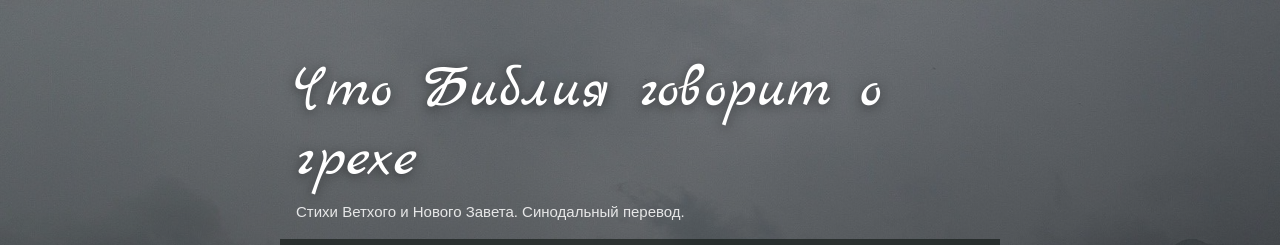
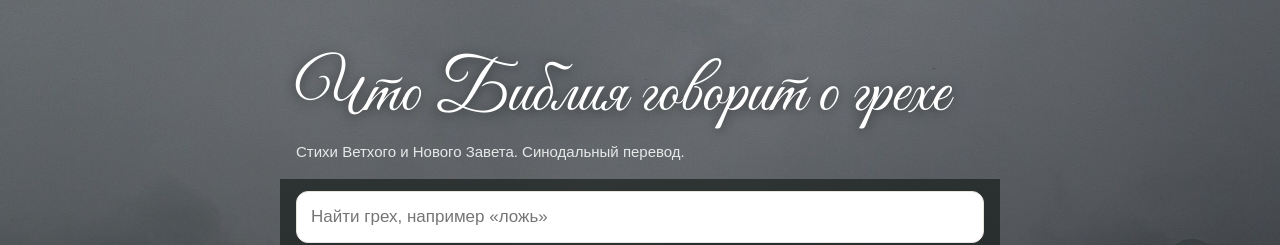
Before and after one commit to michhall2008-sketch/Bible-grehi, a plain HTML site: page index.html in a window 1280 px wide. Shown: the top 245 px of the page. Drawn offline with Linux system fonts and the light colour scheme.

Commit message:
Шрифт названия: Great Vibes
Co-Authored-By: Claude Opus 5.5 <noreply@anthropic.com>
Claude-Session: https://claude.ai/code/session_014ZwC7ZL5WttJGDXbVYDNe5

```diff
--- a/index.html
+++ b/index.html
@@ -9,7 +9,7 @@
 <meta name="theme-color" content="#1b2420">
 <link rel="preconnect" href="https://fonts.googleapis.com">
 <link rel="preconnect" href="https://fonts.gstatic.com" crossorigin>
-<link href="https://fonts.googleapis.com/css2?family=Marck+Script&display=swap" rel="stylesheet">
+<link href="https://fonts.googleapis.com/css2?family=Great+Vibes&display=swap" rel="stylesheet">
 <style>
   :root {
     --bg: #faf9f6;
@@ -33,10 +33,10 @@
   @media (max-aspect-ratio: 1/1), (max-width: 700px) { .bg { background-image: url("fon-telefon.jpg"); } }
   .wrap { max-width: 720px; margin: 0 auto; padding: 0 16px; }
   header.top { padding: 28px 0 8px; }
-  h1 { font-family: "Marck Script", cursive; font-size: 44px; line-height: 1.15; margin: 0 0 6px; font-weight: 400; color: #fff; text-shadow: 0 2px 12px rgba(0,0,0,.5); }
+  h1 { font-family: "Great Vibes", cursive; font-size: 50px; line-height: 1.15; margin: 0 0 6px; font-weight: 400; color: #fff; text-shadow: 0 2px 12px rgba(0,0,0,.5); }
   .sub { color: rgba(255,255,255,.85); font-size: 15px; margin: 0; }
   @media (min-width: 752px) { .bar { border-radius: 0 0 14px 14px; } }
-  @media (min-width: 700px) { h1 { font-size: 60px; } header.top { padding: 56px 0 16px; } }
+  @media (min-width: 700px) { h1 { font-size: 68px; } header.top { padding: 56px 0 16px; } }
 
   .bar {
     position: sticky; top: 0; z-index: 5; background: rgba(14,20,17,.6); -webkit-backdrop-filter: blur(12px); backdrop-filter: blur(12px);
```
